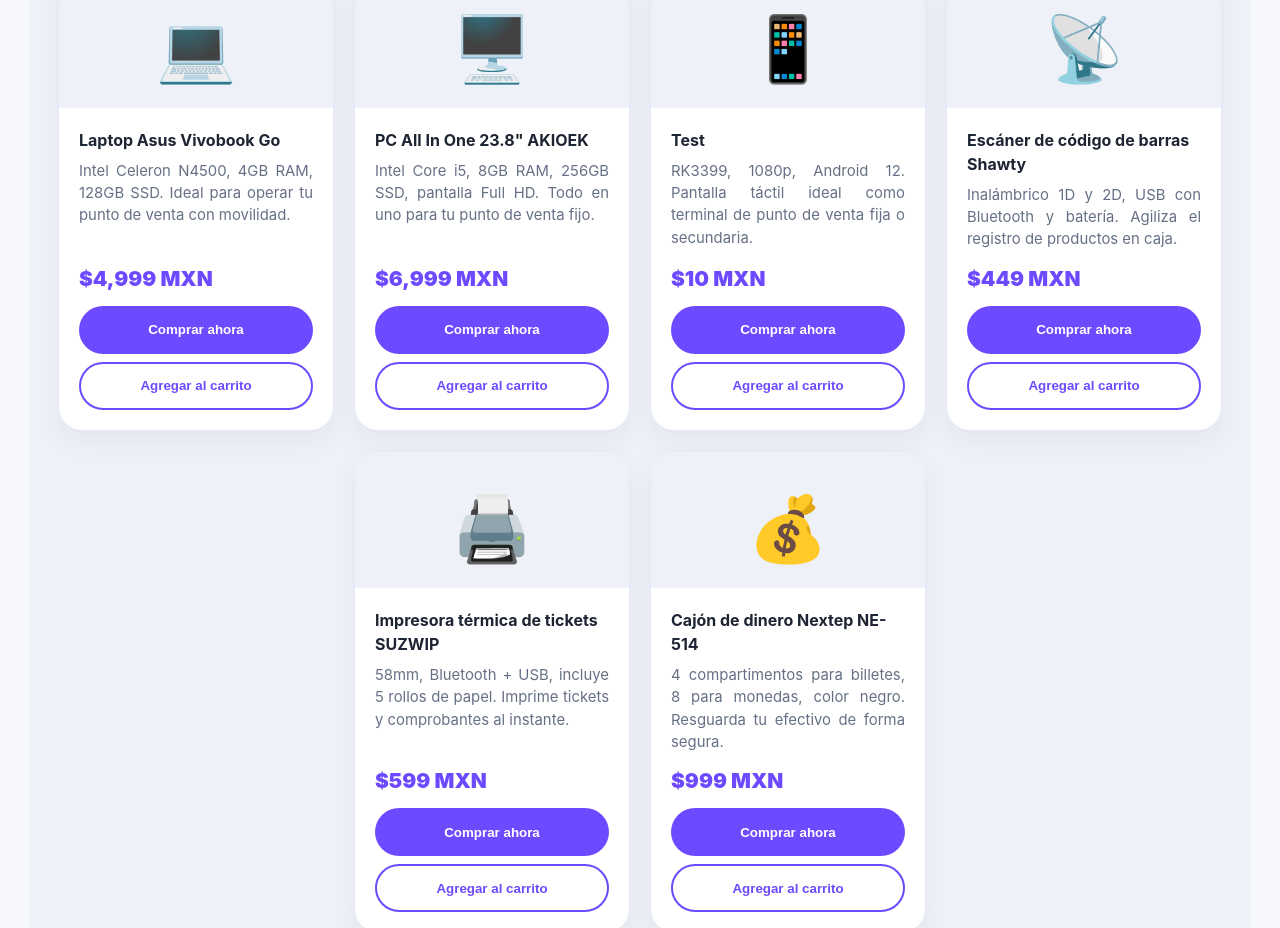
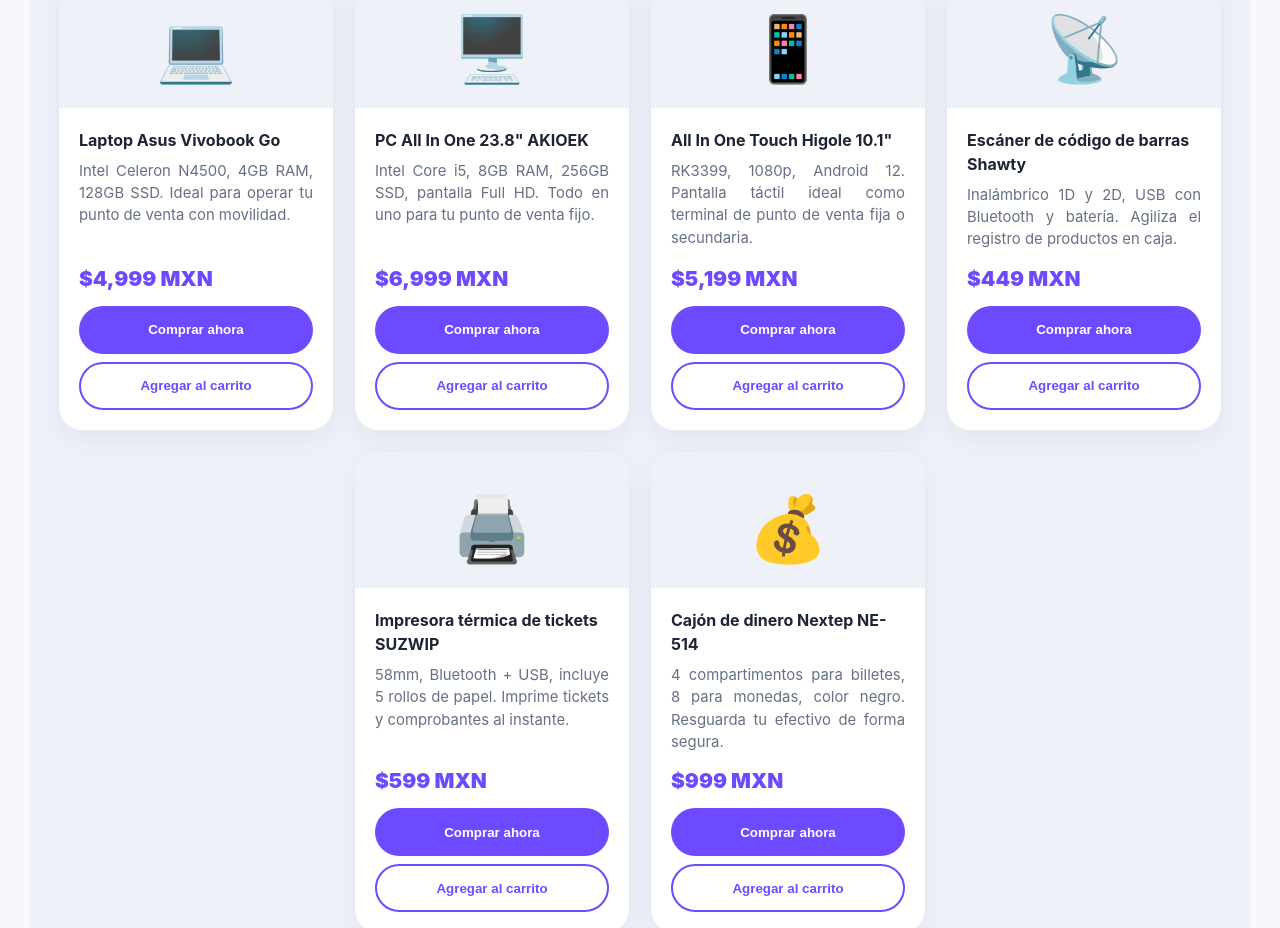
Before and after one commit to alefdel20/ankode, a React (Vite) app in the folder frontend/: page / in a window 1280 px wide. Shown: the part 8260-9188 px from the top of the page. Built offline with nearby package versions, Linux system fonts and the light colour scheme.

Commit message:
revirtieron los cambios

```diff
--- a/frontend/src/App.jsx
+++ b/frontend/src/App.jsx
@@ -146,9 +146,9 @@
   },
   {
     id: "tablet",
-    name: 'Test', // TEMP TEST — original: 'All In One Touch Higole 10.1"'
+    name: 'All In One Touch Higole 10.1"',
     desc: "RK3399, 1080p, Android 12. Pantalla táctil ideal como terminal de punto de venta fija o secundaria.",
-    price: 10, // TEMP TEST — original: 5199
+    price: 5199,
     emoji: "📱",
   },
   {
```
